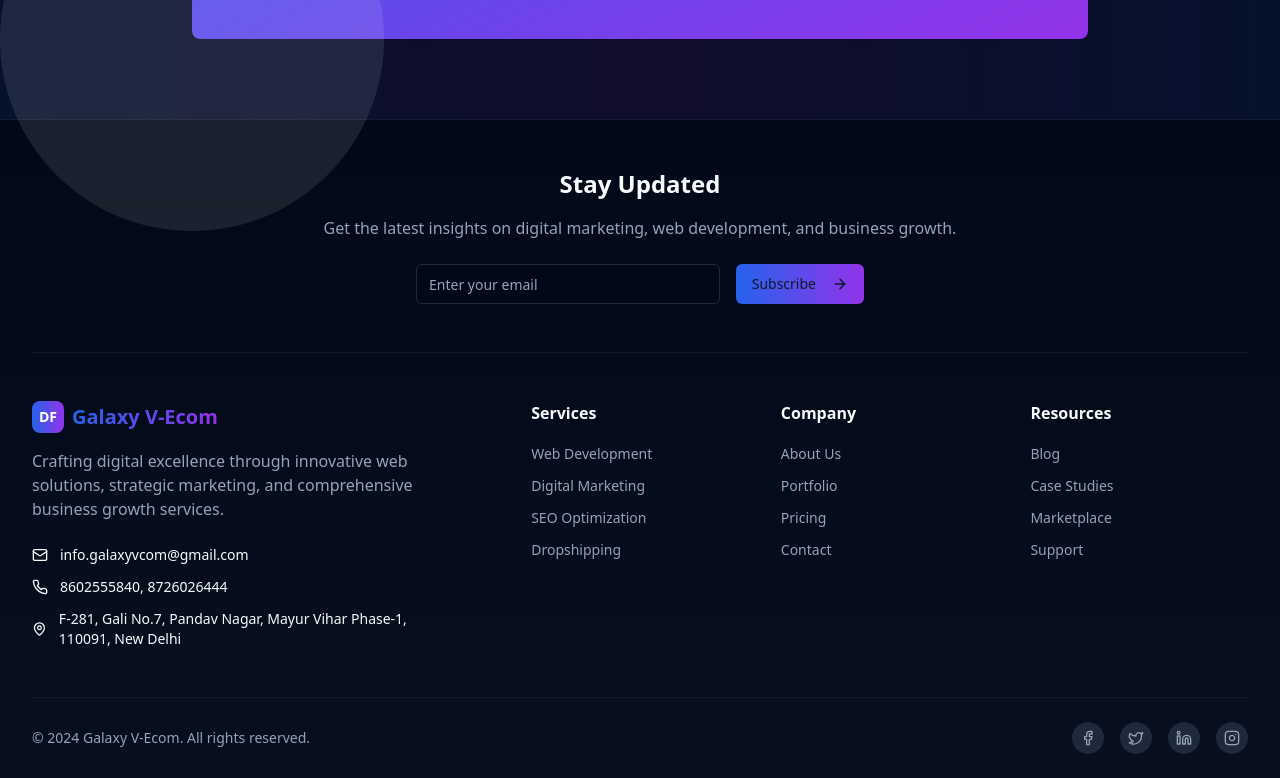
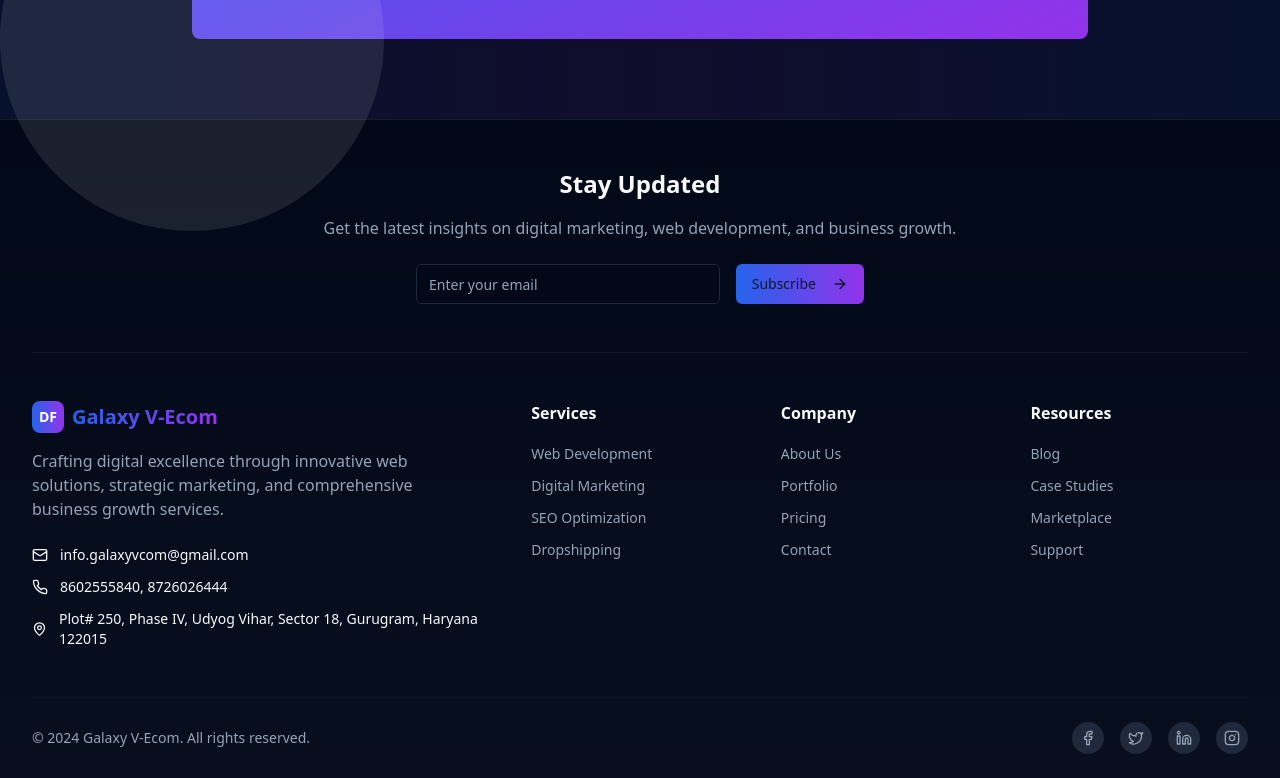
Before and after one commit to Plantlessvegetation/agency-website, a React (Vite) app: page / in a window 1280 px wide. Shown: the part 4665-5443 px from the top of the page. Built offline with nearby package versions, Linux system fonts and the light colour scheme.

Commit message:
Update footer address in Footer.tsx

```diff
--- a/src/components/layout/Footer.tsx
+++ b/src/components/layout/Footer.tsx
@@ -101,7 +101,7 @@ export default function Footer() {
               </div>
               <div className="flex items-center space-x-3 text-sm">
                 <MapPin className="h-4 w-4 text-primary" />
-                <span>F-281, Gali No.7, Pandav Nagar, Mayur Vihar Phase-1, 110091, New Delhi</span>
+                <span>Plot# 250, Phase IV, Udyog Vihar, Sector 18, Gurugram, Haryana 122015</span>
               </div>
             </div>
           </div>
```
